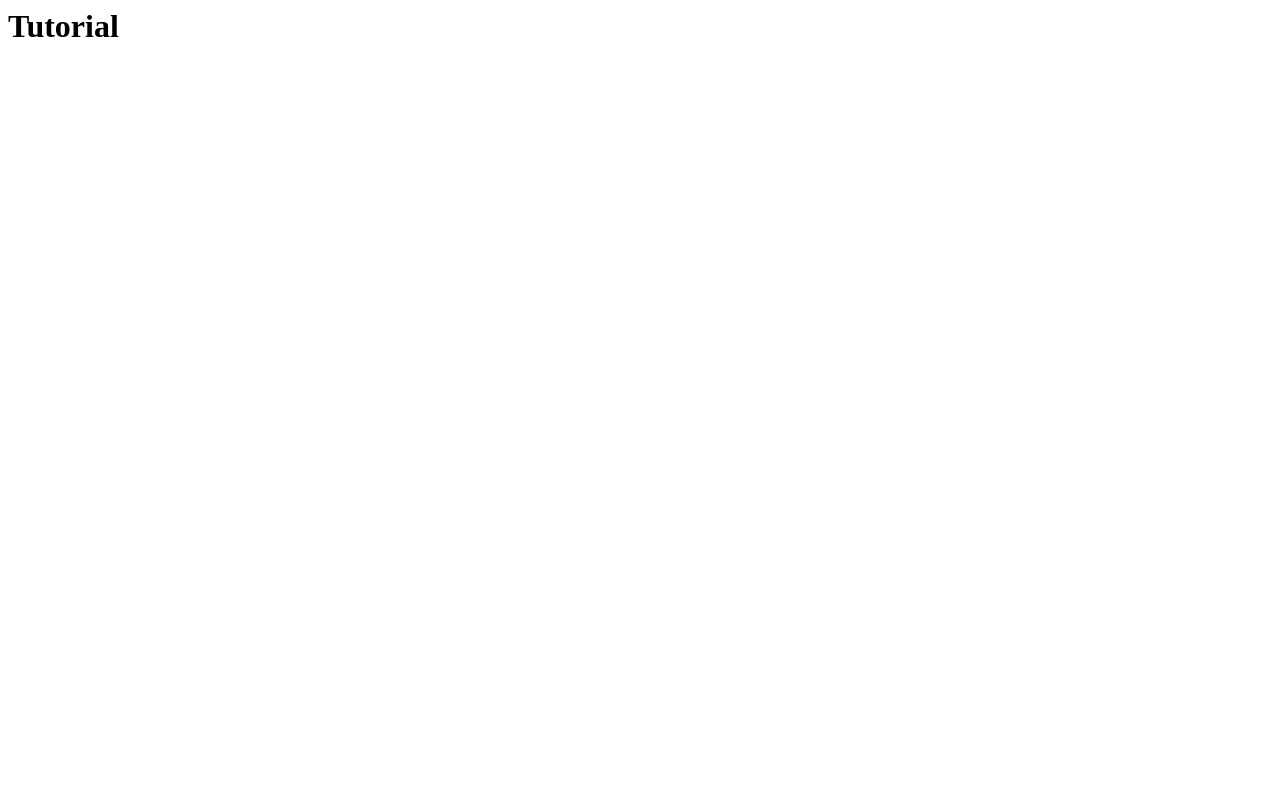
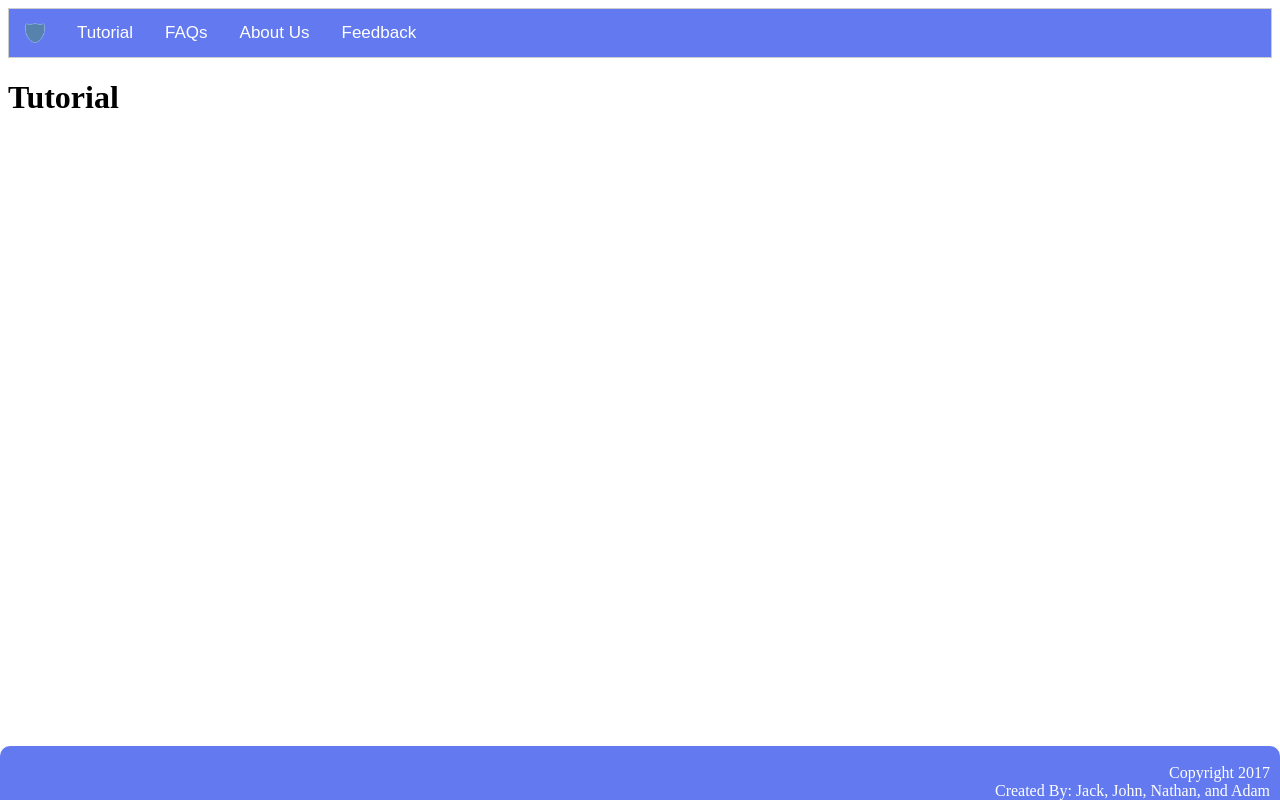
Before and after one commit to natdrog/Chrome-Guardian, a browser extension: page Website/tutorial/index.html in a window 1280 px wide. Drawn offline with Linux system fonts and the light colour scheme; files that its build step writes are made by us from their sources.

Commit message:
Updated header and footer on all sites

```diff
--- a/Website/aboutus/style.css
+++ b/Website/aboutus/style.css
@@ -0,0 +1,48 @@
+.copyright {
+    background-color: #6279EF;
+    text-align: right;
+    color: white;
+    border-top-left-radius: 10px;
+    border-top-right-radius: 10px;
+    bottom: 0;
+    left: 0;
+    right: 0;
+    width:100%;
+    position: absolute;
+}
+
+#footertext {
+    margin-right: 10px;
+}
+
+a {
+    color: white;
+    text-decoration: none;
+}
+
+.tab {
+    overflow: hidden;
+    border: 1px solid #ccc;
+    background-color: #6279EF;
+}
+
+.tab button {
+    background-color: inherit;
+    float: left;
+    border: none;
+    outline: none;
+    cursor: pointer;
+    padding: 14px 16px;
+    transition: 0.3s;
+    font-size: 17px;
+    color: white;
+}
+
+.tab button:hover {
+    background-color: #7d8fed;
+}
+
+.tab img {
+    height: 20px;
+    float: left;
+}
--- a/Website/faq/style.css
+++ b/Website/faq/style.css
@@ -0,0 +1,48 @@
+.copyright {
+    background-color: #6279EF;
+    text-align: right;
+    color: white;
+    border-top-left-radius: 10px;
+    border-top-right-radius: 10px;
+    bottom: 0;
+    left: 0;
+    right: 0;
+    width:100%;
+    position: absolute;
+}
+
+#footertext {
+    margin-right: 10px;
+}
+
+a {
+    color: white;
+    text-decoration: none;
+}
+
+.tab {
+    overflow: hidden;
+    border: 1px solid #ccc;
+    background-color: #6279EF;
+}
+
+.tab button {
+    background-color: inherit;
+    float: left;
+    border: none;
+    outline: none;
+    cursor: pointer;
+    padding: 14px 16px;
+    transition: 0.3s;
+    font-size: 17px;
+    color: white;
+}
+
+.tab button:hover {
+    background-color: #7d8fed;
+}
+
+.tab img {
+    height: 20px;
+    float: left;
+}
--- a/Website/feedback/style.css
+++ b/Website/feedback/style.css
@@ -0,0 +1,48 @@
+.copyright {
+    background-color: #6279EF;
+    text-align: right;
+    color: white;
+    border-top-left-radius: 10px;
+    border-top-right-radius: 10px;
+    bottom: 0;
+    left: 0;
+    right: 0;
+    width:100%;
+    position: absolute;
+}
+
+#footertext {
+    margin-right: 10px;
+}
+
+a {
+    color: white;
+    text-decoration: none;
+}
+
+.tab {
+    overflow: hidden;
+    border: 1px solid #ccc;
+    background-color: #6279EF;
+}
+
+.tab button {
+    background-color: inherit;
+    float: left;
+    border: none;
+    outline: none;
+    cursor: pointer;
+    padding: 14px 16px;
+    transition: 0.3s;
+    font-size: 17px;
+    color: white;
+}
+
+.tab button:hover {
+    background-color: #7d8fed;
+}
+
+.tab img {
+    height: 20px;
+    float: left;
+}
--- a/Website/style.css
+++ b/Website/style.css
@@ -1,4 +1,4 @@
-#footer {
+.copyright {
     background-color: #6279EF;
     text-align: right;
     color: white;
@@ -41,3 +41,8 @@ a {
 .tab button:hover {
     background-color: #7d8fed;
 }
+
+.tab img {
+    height: 20px;
+    float: left;
+}
--- a/Website/tutorial/index.html
+++ b/Website/tutorial/index.html
@@ -1,11 +1,31 @@
 <html>
     <head>
         <title>Tutorial</title>
-        <link rel="stylesheet" type="text/css" href="tutorial/style.css">
+        <link rel="stylesheet" type="text/css" href="../tutorial/style.css">
     </head>
     <body>
-        <div>
-            <h1>Tutorial</h1>
+        <header class="tab">
+            <button class="imglink" onclick="window.location.href='../index.html'">
+                <img class="tabimage" src="../resources/images/icon128.png" onclick="window.location.href='index.html'">
+            </button>
+            <button class="tablinks" onclick="window.location.href='../tutorial/index.html'">Tutorial</button>
+            <button class="tablinks" onclick="window.location.href='../faq/index.html'">FAQs</button>
+            <button class="tablinks" onclick="window.location.href='../aboutus/index.html'">About Us</button>
+            <button class="tablinks" onclick="window.location.href='../feedback/index.html'">Feedback</button>
+        </header>
+
+        <h1>Tutorial</h1>
+
+        <footer class="copyright">
+            <div id="footertext">
+                <br>
+                Copyright  2017
+                <br>
+                <a href="aboutus/index.html">
+                    Created By: Jack, John, Nathan, and Adam
+                </a>
+            </div>
+        </footer>
         </div>
     </body>
 </html>
--- a/Website/tutorial/style.css
+++ b/Website/tutorial/style.css
@@ -0,0 +1,48 @@
+.copyright {
+    background-color: #6279EF;
+    text-align: right;
+    color: white;
+    border-top-left-radius: 10px;
+    border-top-right-radius: 10px;
+    bottom: 0;
+    left: 0;
+    right: 0;
+    width:100%;
+    position: absolute;
+}
+
+#footertext {
+    margin-right: 10px;
+}
+
+a {
+    color: white;
+    text-decoration: none;
+}
+
+.tab {
+    overflow: hidden;
+    border: 1px solid #ccc;
+    background-color: #6279EF;
+}
+
+.tab button {
+    background-color: inherit;
+    float: left;
+    border: none;
+    outline: none;
+    cursor: pointer;
+    padding: 14px 16px;
+    transition: 0.3s;
+    font-size: 17px;
+    color: white;
+}
+
+.tab button:hover {
+    background-color: #7d8fed;
+}
+
+.tab img {
+    height: 20px;
+    float: left;
+}
```
Also changed, not shown: Website/aboutus/index.html (+23 -4 lines), Website/faq/index.html (+23 -4 lines), Website/feedback/index.html (+23 -4 lines), Website/index.html (+10 -11 lines), Website/resources/images/icon128.png (added).
